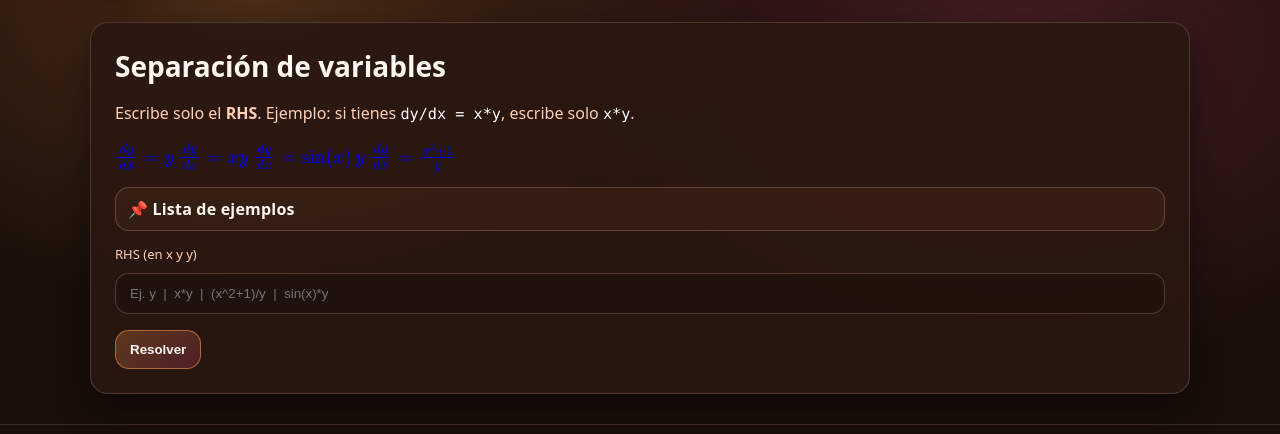
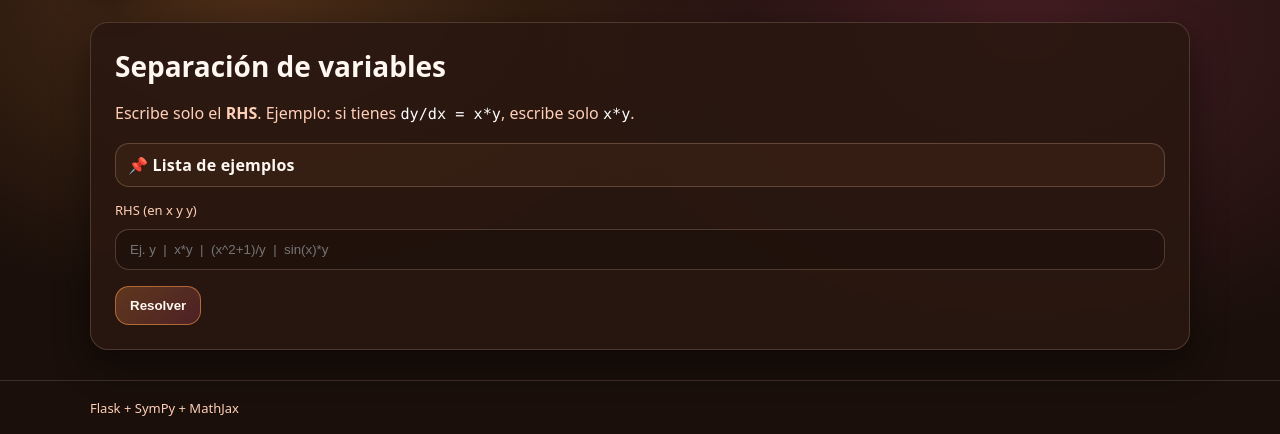
Before and after one commit to frostycello/appdefinitiva, a Flask app: page /separacion in a window 1280 px wide. Shown: the part 73-507 px from the top of the page. Run offline with Flask 3, Linux system fonts and the light colour scheme; parts of the project's set-up code (start-up, migrations or seed data) failed here and were passed over.

Commit message:
Update separacion.html

```diff
--- a/Calculadora_edCompleta/templates/separacion.html
+++ b/Calculadora_edCompleta/templates/separacion.html
@@ -5,12 +5,6 @@
 <section class="card">
   <h1>Separación de variables</h1>
   <p class="muted">Escribe solo el <strong>RHS</strong>. Ejemplo: si tienes <code>dy/dx = x*y</code>, escribe solo <code>x*y</code>.</p>
-    <div class="chips">
-      <a class="chip" href="#" data-fill='{"form":".form","values":{"rhs":"y"}}'>\(\frac{dy}{dx}=y\)</a>
-      <a class="chip" href="#" data-fill='{"form":".form","values":{"rhs":"x*y"}}'>\(\frac{dy}{dx}=xy\)</a>
-      <a class="chip" href="#" data-fill='{"form":".form","values":{"rhs":"sin(x)*y"}}'>\(\frac{dy}{dx}=\sin(x)\,y\)</a>
-      <a class="chip" href="#" data-fill='{"form":".form","values":{"rhs":"(x^2+1)/y"}}'>\(\frac{dy}{dx}=\frac{x^2+1}{y}\)</a>
-    </div>
   </div>
 
 
```
